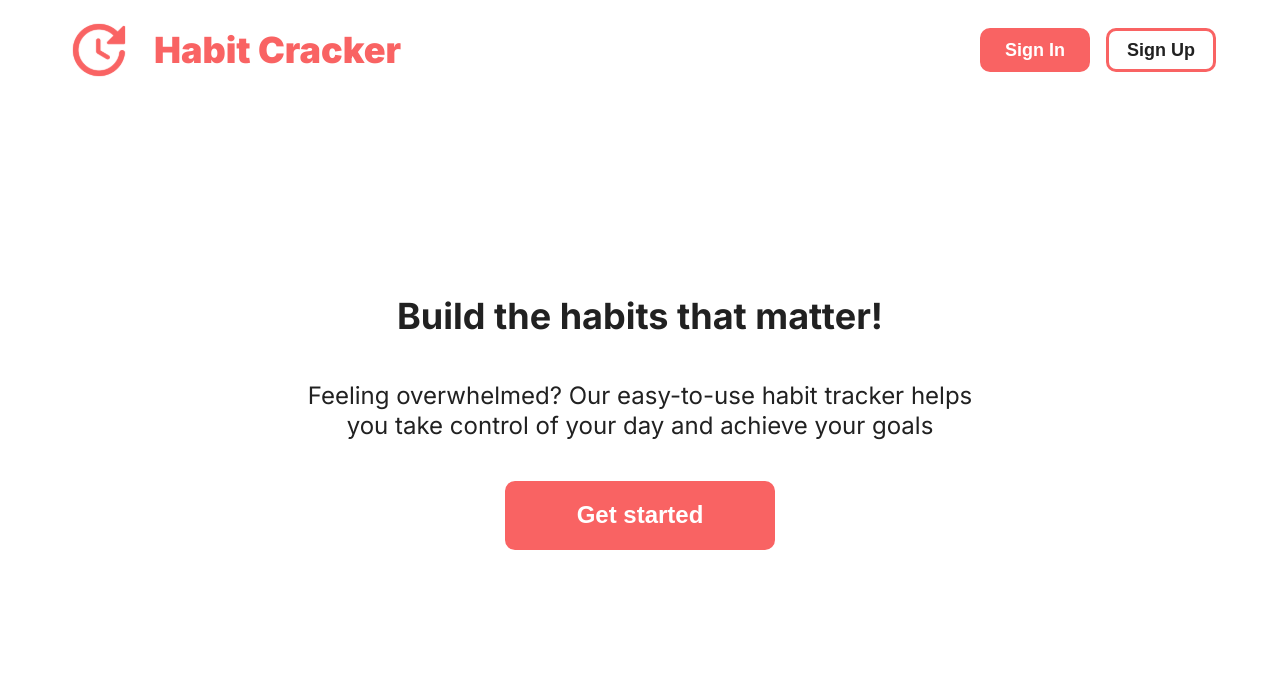
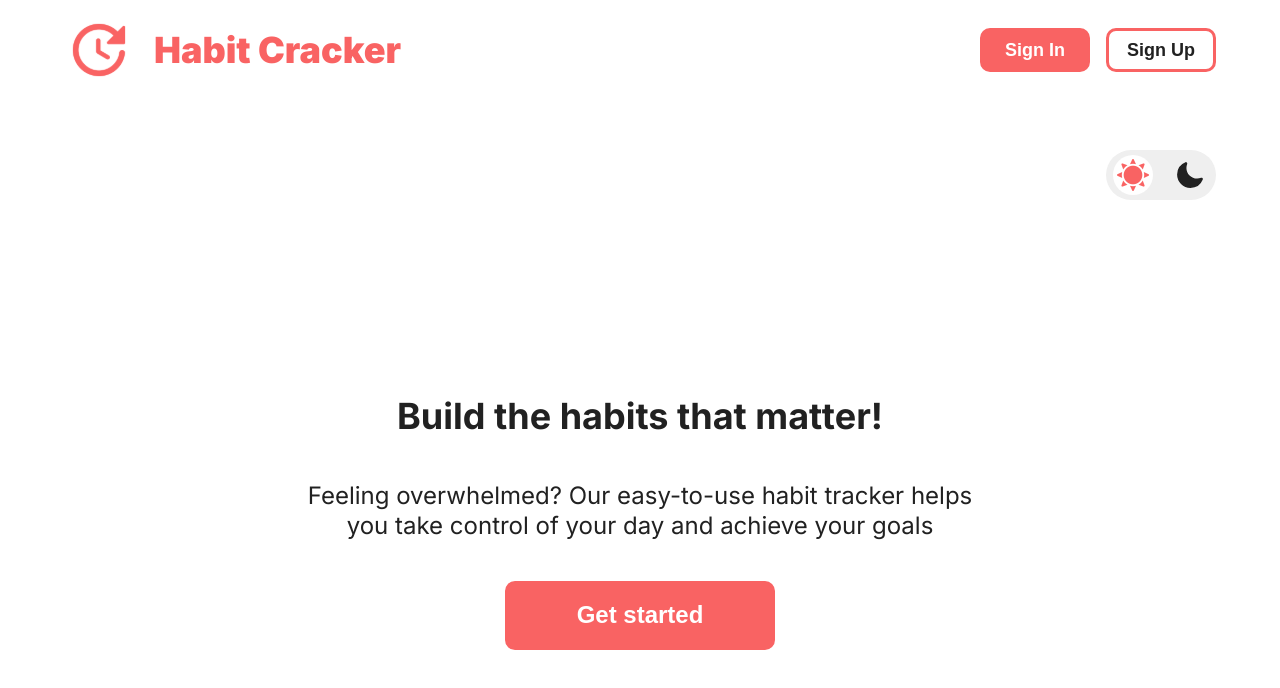
Before and after one commit to Dimonjik777/habit-cracker, a React (Vite) app: page /welcome in a window 1280 px wide. Shown: the top 688 px of the page. Built offline with nearby package versions, Linux system fonts and the light colour scheme.

Commit message:
Add theme toggle to welcome page

```diff
--- a/src/pages/Welcome.tsx
+++ b/src/pages/Welcome.tsx
@@ -2,6 +2,7 @@ import styles from "/src/styles/modules/welcome/welcome.module.scss";
 import WelcomeHeader from "../components/welcome/WelcomeHeader";
 import Button from "../components/Button";
 import { useModal } from "../contexts/ModalContext";
+import ThemeToggle from "../components/ThemeToggle";
 import FormRegister from "../components/welcome/FormRegister";
 export default function welcome() {
   const { openModal } = useModal();
@@ -10,6 +11,9 @@ export default function welcome() {
     <>
       <div className={styles.container}>
         <WelcomeHeader />
+        <div className={styles.themeToggleContainer}>
+          <ThemeToggle />
+        </div>
         <div className={styles.hero}>
           <div className={styles.contents}>
             <h1 className={styles.heading}>Build the habits that matter!</h1>
--- a/src/styles/modules/welcome/welcome.module.scss
+++ b/src/styles/modules/welcome/welcome.module.scss
@@ -53,4 +53,11 @@
       }
     }
   }
+  .themeToggleContainer {
+    position: relative;
+    display: flex;
+    justify-content: flex-end;
+    margin-top: 50px;
+    padding: 0 5%;
+  }
 }
```
